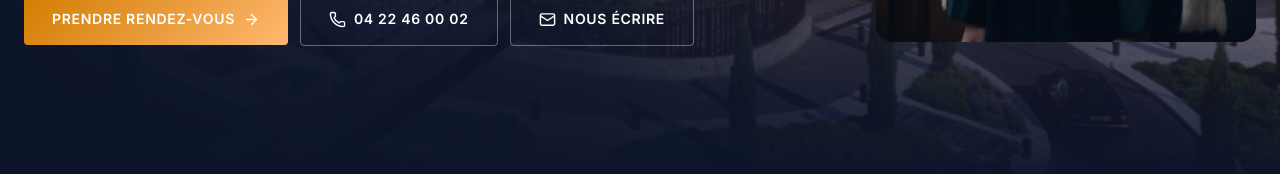
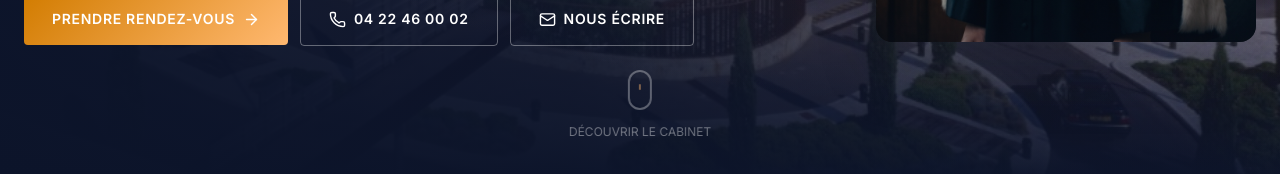
Before and after one commit to Onehostingeurope/ingridoliver, a React (Vite) app: page / in a window 1280 px wide. Shown: the part 626-800 px from the top of the page. Built offline with nearby package versions, Linux system fonts and the light colour scheme.

Commit message:
UI: Add animated scroll indicator to homepage hero

```diff
--- a/src/pages/Accueil.css
+++ b/src/pages/Accueil.css
@@ -115,6 +115,59 @@
   height: 100%;
   object-fit: cover;
   object-position: top center;
+}
+
+/* Scroll Indicator */
+.hero__scroll-indicator {
+  position: absolute;
+  bottom: 2rem;
+  left: 50%;
+  transform: translateX(-50%);
+  display: flex;
+  flex-direction: column;
+  align-items: center;
+  gap: var(--space-3);
+  z-index: 2;
+  opacity: 0.8;
+  transition: opacity 0.3s ease;
+}
+
+.hero__scroll-indicator:hover {
+  opacity: 1;
+}
+
+.hero__mouse {
+  width: 24px;
+  height: 40px;
+  border: 2px solid rgba(255, 255, 255, 0.4);
+  border-radius: 12px;
+  position: relative;
+}
+
+.hero__wheel {
+  width: 2px;
+  height: 6px;
+  background: var(--color-tertiary-fixed-dim);
+  border-radius: 1px;
+  position: absolute;
+  top: 6px;
+  left: 50%;
+  transform: translateX(-50%);
+  animation: scroll-wheel 2s infinite ease-in-out;
+}
+
+.hero__scroll-text {
+  font-family: var(--font-label);
+  font-size: var(--text-label-md);
+  color: rgba(255, 255, 255, 0.5);
+  letter-spacing: var(--ls-widest);
+  text-transform: uppercase;
+  white-space: nowrap;
+}
+
+@keyframes scroll-wheel {
+  0% { transform: translateX(-50%) translateY(0); opacity: 1; }
+  100% { transform: translateX(-50%) translateY(14px); opacity: 0; }
 }
 
 /* TRUST STRIP */
--- a/src/pages/Accueil.tsx
+++ b/src/pages/Accueil.tsx
@@ -161,6 +161,12 @@ export default function Accueil() {
               <img src={portraitImg} alt="Maître Ingrid Oliver-D'Ollonne, Avocate" className="hero__portrait" />
             </div>
           </div>
+        </div>
+        <div className="hero__scroll-indicator" aria-hidden="true">
+          <div className="hero__mouse">
+            <div className="hero__wheel"></div>
+          </div>
+          <span className="hero__scroll-text">Découvrir le cabinet</span>
         </div>
       </section>
 
```
